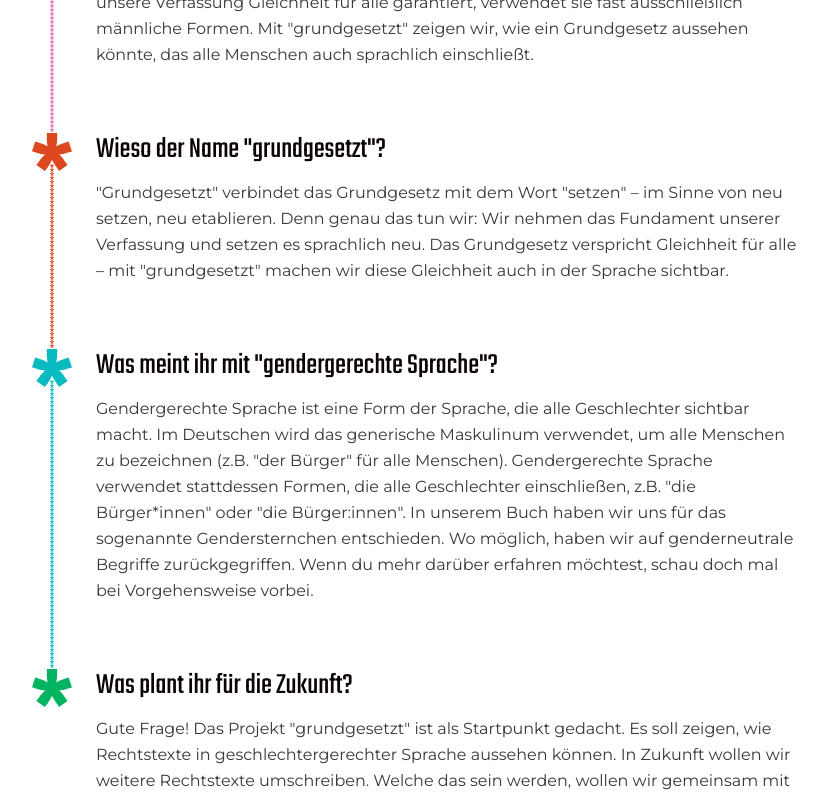
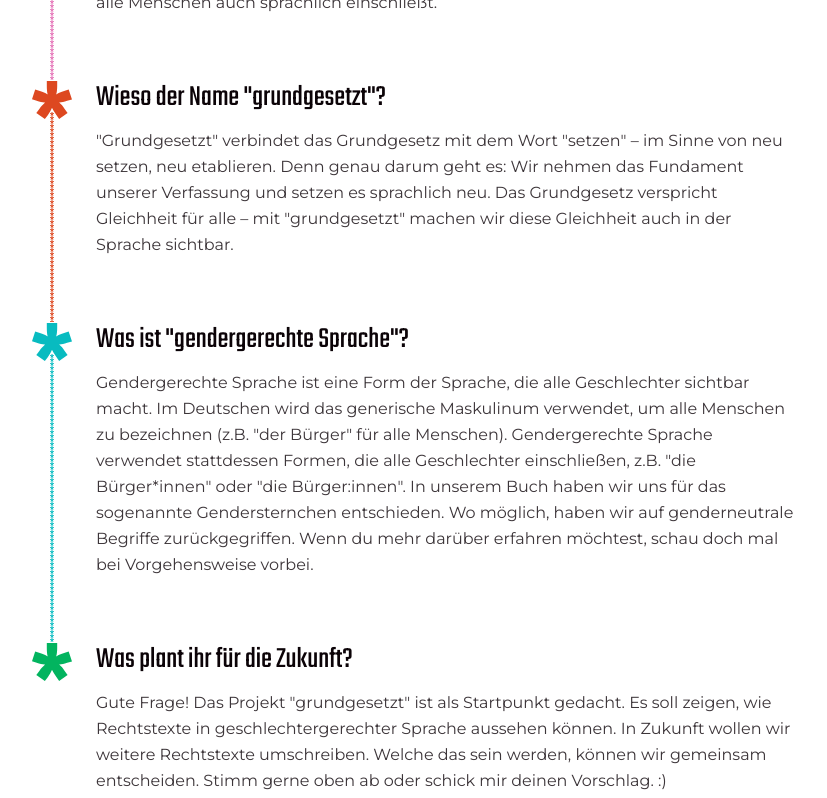
Before and after one commit to feeeliii/grundgesetzt, a React (Vite) app in the folder frontend/: page /projekt in a window 1280 px wide. Shown: the part 440-1238 px from the top of the page, without its empty margins (224-1051 px from the left). Built offline with nearby package versions, Linux system fonts and the light colour scheme.

Commit message:
new faq texts

```diff
--- a/frontend/src/components/Faq.jsx
+++ b/frontend/src/components/Faq.jsx
@@ -13,8 +13,7 @@ const faqs = [
     },
     {
         question: 'Aber ist juristische Sprache nicht neutral?',
-        answer: 'Nein, juristische Sprache ist nicht neutral. Viele Menschen denken, dass Gesetze einfach geschrieben stehen und Richter sie dann anwenden. Objektivität bedeutet in dieser Vorstellung, dass keine persönlichen Meinungen einfließen, sondern nur sachlich gearbeitet wird. Das Recht wirkt dadurch neutral und technisch, wie etwas, das einfach so existiert. Diese Sichtweise übersieht aber etwas Wichtiges. Recht wird immer von Menschen gemacht, und zwar in einer bestimmten Zeit und mit einer bestimmten Perspektive. Das Grundgesetz von 1949 wurde zum Beispiel von 61 Männern und nur 4 Frauen geschrieben. Die Sprache, die sie verwendeten, war nicht neutral, sondern spiegelte ihre Sicht der Welt wider. Das generische Maskulinum ist ein gutes Beispiel dafür. Wenn wir "der Bürger" sagen und damit alle Menschen meinen, dann sind darin Machtverhältnisse eingebaut. Das geschah nicht aus böser Absicht, sondern weil Sprache historisch gewachsene Strukturen weiterträgt. Geschlechtergerechte Sprache macht genau das sichtbar. Sie behauptet nicht, dass alles bisher falsch war. Sie sagt vielmehr, dass wir es heute besser machen können, weil wir verstehen, dass Sprache nicht neutral ist. Wenn Recht ein Kommunikationsprozess ist, dann wird die Frage wichtig, wer in dieser Kommunikation vorkommt und wer angesprochen wird. Eine Verfassung, die alle Menschen direkt anspricht, stärkt das Gefühl, wirklich Teil der Gesellschaft zu sein. Das ist letztlich eine demokratische Frage.'
-
+        answer: 'Juristische Sprache gilt als präzise, sachlich und objektiv. Doch Sprache ist nie neutral: Sie formt mit, wie wir die Welt wahrnehmen, wen wir sehen und wen wir übersehen. Und die Sprache des Rechts ist da keine Ausnahme. Das Grundgesetz spricht durchgehend vom Bundeskanzler, vom Bundespräsidenten, vom Beamten, vom Richter. Studien zeigen, dass Menschen bei generisch-maskulinen Begriffen überwiegend an Männer denken. „Mitgemeint" ist nicht dasselbe wie „sichtbar". Gesetze sind keine Naturgesetze. Sie sind menschengemacht, historisch gewachsen und werden ständig angepasst. Das Grundgesetz wurde 1948/49 von 61 Männern und nur vier Frauen erarbeitet. Dass es heute noch durchgehend männlich formuliert ist, ist eine Entscheidung – und keine Notwendigkeit. '
 
     },
     {
@@ -24,10 +23,6 @@ const faqs = [
     {
         question: 'Wo kann ich das Buch kaufen?',
         answer: 'Das Buch wird über den Self-Publishing-Dienstleister Epubli veröffentlicht und ist dadurch auf verschiedenen Buchplattformen erhältlich. Eine Auswahl findest du oben unter „Buch kaufen".'
-    },
-    {
-        question: 'Werden noch weitere Rechtstexte umgeschrieben?',
-        answer: 'Das ist geplant! Stimme gerne oben ab oder schick mir deinen Vorschlag. :)'
     },
     {
         question: 'Wie kann ich das Projekt unterstützen?',
--- a/frontend/src/pages/Projekt.jsx
+++ b/frontend/src/pages/Projekt.jsx
@@ -9,22 +9,22 @@ const Projekt = () => {
     const sections = [
         {
             title: 'Worum geht es bei dem Projekt?',
-            text: 'Wir haben das Grundgesetz in geschlechtergerechte Sprache übersetzt. Denn obwohl unsere Verfassung Gleichheit für alle garantiert, verwendet sie fast ausschließlich männliche Formen. Mit "grundgesetzt" zeigen wir, wie ein Grundgesetz aussehen könnte, das alle Menschen auch sprachlich einschließt.',            starColor: 'text-pink',
+            text: 'Mit "grundgesetzt" soll gezeigt werden, wie das Grundgesetz aussehen könnte, wenn es alle Menschen auch sprachlich einschließt.',            starColor: 'text-pink',
             lineColor: 'text-pink'
         },
         {
             title: 'Wieso der Name "grundgesetzt"?',
-            text: '"Grundgesetzt" verbindet das Grundgesetz mit dem Wort "setzen" – im Sinne von neu setzen, neu etablieren. Denn genau das tun wir: Wir nehmen das Fundament unserer Verfassung und setzen es sprachlich neu. Das Grundgesetz verspricht Gleichheit für alle – mit "grundgesetzt" machen wir diese Gleichheit auch in der Sprache sichtbar.',            starColor: 'text-orange',
+            text: '"Grundgesetzt" verbindet das Grundgesetz mit dem Wort "setzen" – im Sinne von neu setzen, neu etablieren. Denn genau darum geht es: Wir nehmen das Fundament unserer Verfassung und setzen es sprachlich neu. Das Grundgesetz verspricht Gleichheit für alle – mit "grundgesetzt" machen wir diese Gleichheit auch in der Sprache sichtbar.',            starColor: 'text-orange',
             lineColor: 'text-orange'
         },
         {
-            title: 'Was meint ihr mit "gendergerechte Sprache"?',
+            title: 'Was ist "gendergerechte Sprache"?',
             text: 'Gendergerechte Sprache ist eine Form der Sprache, die alle Geschlechter sichtbar macht. Im Deutschen wird das generische Maskulinum verwendet, um alle Menschen zu bezeichnen (z.B. "der Bürger" für alle Menschen). Gendergerechte Sprache verwendet stattdessen Formen, die alle Geschlechter einschließen, z.B. "die Bürger*innen" oder "die Bürger:innen". In unserem Buch haben wir uns für das sogenannte Gendersternchen entschieden. Wo möglich, haben wir auf genderneutrale Begriffe zurückgegriffen. Wenn du mehr darüber erfahren möchtest, schau doch mal bei Vorgehensweise vorbei.',            starColor: 'text-blue',
             lineColor: 'text-blue'
         },
         {
             title: 'Was plant ihr für die Zukunft?',
-            text: 'Gute Frage! Das Projekt "grundgesetzt" ist als Startpunkt gedacht. Es soll zeigen, wie Rechtstexte in geschlechtergerechter Sprache aussehen können. In Zukunft wollen wir weitere Rechtstexte umschreiben. Welche das sein werden, wollen wir gemeinsam mit euch entscheiden. Stimmt gerne oben ab oder schickt uns euren Vorschlag. :)',            starColor: 'text-green',
+            text: 'Gute Frage! Das Projekt "grundgesetzt" ist als Startpunkt gedacht. Es soll zeigen, wie Rechtstexte in geschlechtergerechter Sprache aussehen können. In Zukunft wollen wir weitere Rechtstexte umschreiben. Welche das sein werden, können wir gemeinsam entscheiden. Stimm gerne oben ab oder schick mir deinen Vorschlag. :)',            starColor: 'text-green',
             starColor: 'text-green',
             lineColor: 'text-green'
         }
```
